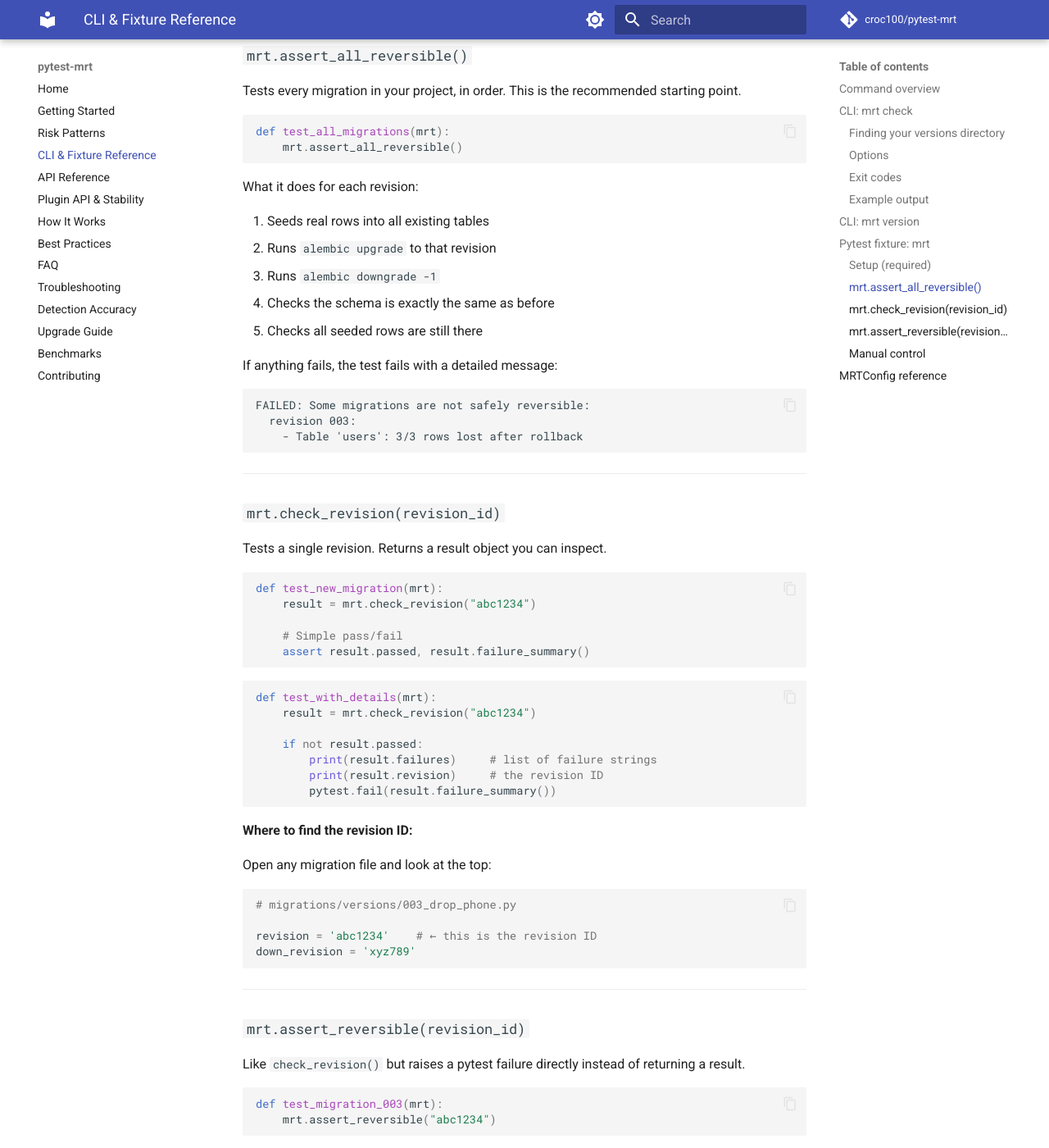
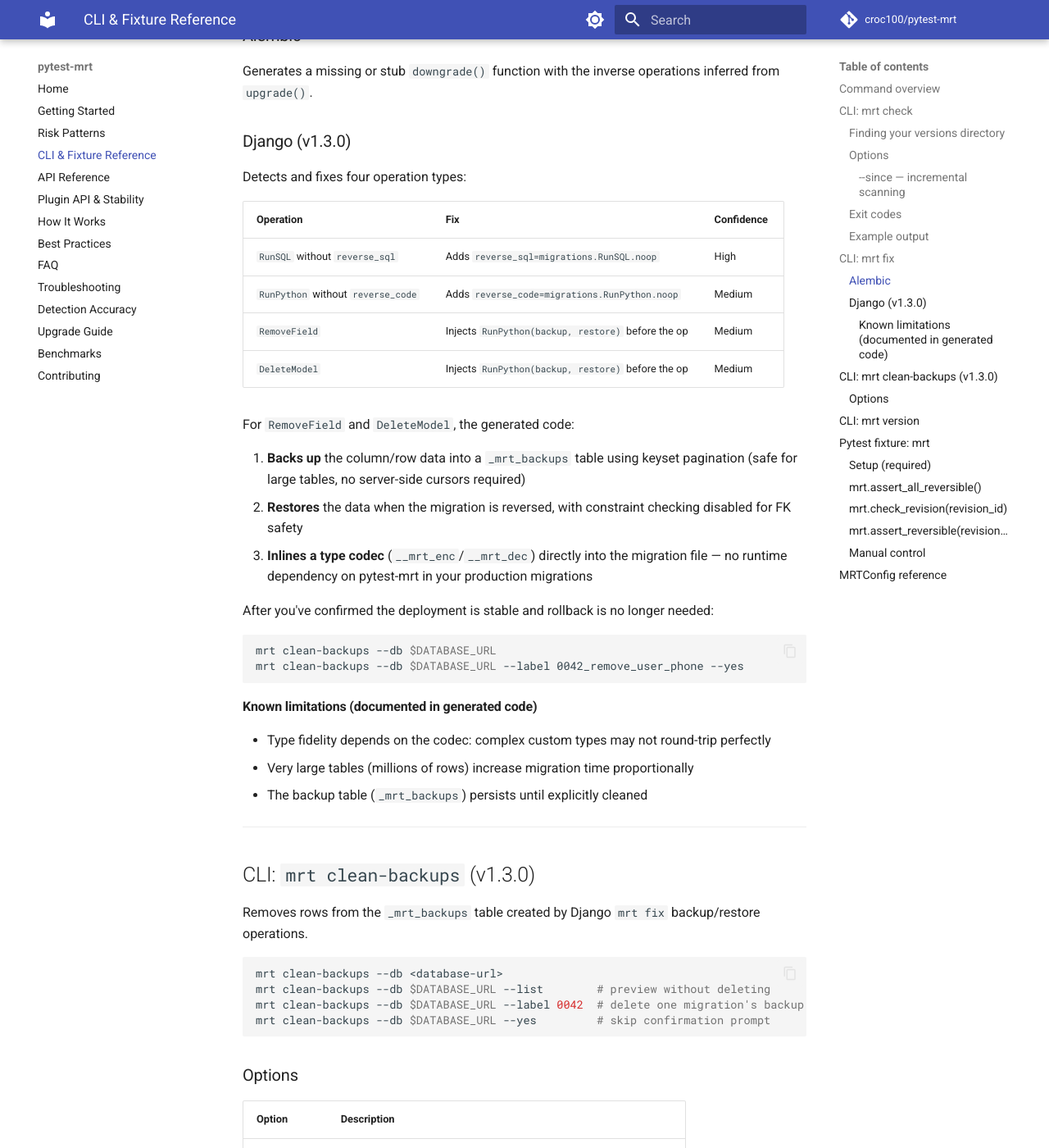
Before and after one commit to croc100/pytest-mrt, an MkDocs documentation site: the page built from docs/cli.md, in a window 1280 px wide and 1400 px high, scrolled down 2975 px. Shown: the whole window at 82% size. Built offline with MkDocs 1.6.1 and Material for MkDocs 9.7.7, drawn with Linux system fonts in a browser that asks for light colours; comment, search, counter and statistics services are not loaded; some of the changed text lies outside the part shown.

````diff
--- a/docs/cli.md
+++ b/docs/cli.md
@@ -10,7 +10,10 @@ pytest-mrt has two interfaces:
 | Command | What it does | Needs DB? |
 |---|---|---|
 | `mrt check <dir>` | Static analysis — 44 risk patterns | No |
-| `mrt fix <file>` | Auto-generate missing or broken downgrade() | No |
+| `mrt check <dir> --since <ref>` | Incremental scan — only migrations since a git ref | No |
+| `mrt fix <file>` | Auto-generate reverse operations (Alembic + Django) | No |
+| `mrt clean-backups` | Remove `_mrt_backups` rows after stable deployment | Yes |
+| `mrt drift` | Compare live DB schema against ORM models | Yes |
 | `mrt report <dir>` | HTML safety report of entire migration history | No |
 | `mrt explain <file>` | AI explanation in plain English | No (needs API key) |
 | `mrt version` | Show installed version | No |
@@ -54,6 +57,19 @@ mrt check migrations/versions/
 | Option | Description | Default |
 |---|---|---|
 | `--strict` | Also fail on warnings, not just errors | Off |
+| `--since <ref>` | Only check migrations added since this git revision / tag | Off |
+
+#### `--since` — incremental scanning
+
+In large codebases, scanning the full migration history on every PR is wasteful. `--since` limits the scan to migrations whose files were added after the given git ref:
+
+```bash
+mrt check migrations/versions/ --since main
+mrt check myapp/migrations/ --since v1.2.0
+mrt check myapp/migrations/ --since HEAD~5
+```
+
+This is the recommended setup for CI: check only the migrations that changed in the current PR branch.
 
 ### Exit codes
 
@@ -90,11 +106,78 @@ When there are no problems:
 
 ---
 
+## CLI: `mrt fix`
+
+Auto-generates missing reverse operations. Works for both Alembic and Django migrations.
+
+```bash
+mrt fix <migration-file>          # preview
+mrt fix <migration-file> --apply  # write to file
+```
+
+### Alembic
+
+Generates a missing or stub `downgrade()` function with the inverse operations inferred from `upgrade()`.
+
+### Django (v1.3.0)
+
+Detects and fixes four operation types:
+
+| Operation | Fix | Confidence |
+|---|---|---|
+| `RunSQL` without `reverse_sql` | Adds `reverse_sql=migrations.RunSQL.noop` | High |
+| `RunPython` without `reverse_code` | Adds `reverse_code=migrations.RunPython.noop` | Medium |
+| `RemoveField` | Injects `RunPython(backup, restore)` before the op | Medium |
+| `DeleteModel` | Injects `RunPython(backup, restore)` before the op | Medium |
+
+For `RemoveField` and `DeleteModel`, the generated code:
+
+1. **Backs up** the column/row data into a `_mrt_backups` table using keyset pagination (safe for large tables, no server-side cursors required)
+2. **Restores** the data when the migration is reversed, with constraint checking disabled for FK safety
+3. **Inlines a type codec** (`__mrt_enc`/`__mrt_dec`) directly into the migration file — no runtime dependency on pytest-mrt in your production migrations
+
+After you've confirmed the deployment is stable and rollback is no longer needed:
+
+```bash
+mrt clean-backups --db $DATABASE_URL
+mrt clean-backups --db $DATABASE_URL --label 0042_remove_user_phone --yes
+```
+
+#### Known limitations (documented in generated code)
+
+- Type fidelity depends on the codec: complex custom types may not round-trip perfectly
+- Very large tables (millions of rows) increase migration time proportionally
+- The backup table (`_mrt_backups`) persists until explicitly cleaned
+
+---
+
+## CLI: `mrt clean-backups` (v1.3.0)
+
+Removes rows from the `_mrt_backups` table created by Django `mrt fix` backup/restore operations.
+
+```bash
+mrt clean-backups --db <database-url>
+mrt clean-backups --db $DATABASE_URL --list        # preview without deleting
+mrt clean-backups --db $DATABASE_URL --label 0042  # delete one migration's backup
+mrt clean-backups --db $DATABASE_URL --yes         # skip confirmation prompt
+```
+
+### Options
+
+| Option | Description |
+|---|---|
+| `--db` | SQLAlchemy database URL. Also reads from `DATABASE_URL` env var. |
+| `--label` | Delete only rows for this migration label. Omit to delete all backup data. |
+| `--list`, `-l` | List backup labels and row counts without deleting. |
+| `--yes`, `-y` | Skip the confirmation prompt. |
+
+---
+
 ## CLI: `mrt version`
 
 ```bash
 mrt version
-# pytest-mrt 1.2.0
+# pytest-mrt 1.3.0
 ```
 
 ---
--- a/pyproject.toml
+++ b/pyproject.toml
@@ -4,7 +4,7 @@ build-backend = "hatchling.build"
 
 [project]
 name = "pytest-mrt"
-version = "1.2.0"
+version = "1.3.0"
 description = "Catch database migration rollback failures before they reach production"
 readme = "README.md"
 license = { text = "MIT" }
````
Also changed, not shown: CHANGELOG.md (+25 -0 lines), README.md (+48 -0 lines), ROADMAP.md (+19 -4 lines), docs/faq.md (+3 -2 lines).
